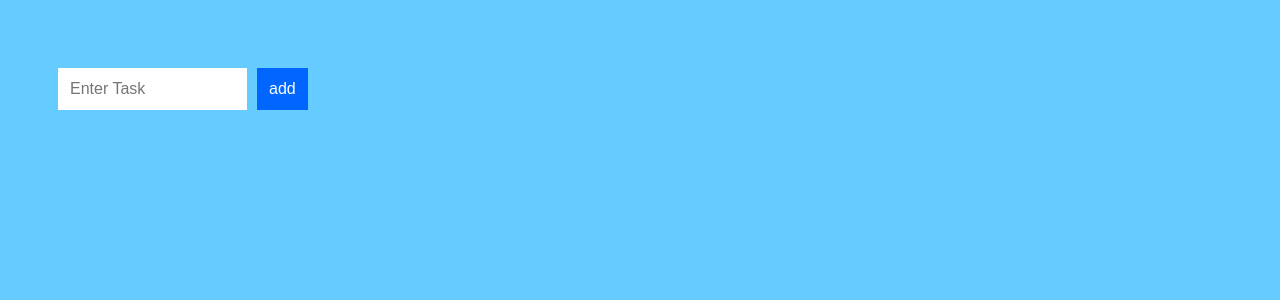
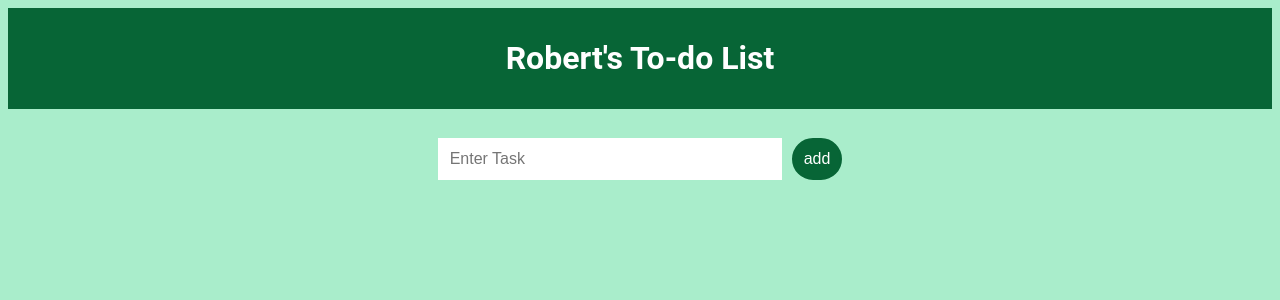
Before and after one commit to RobertCalamari/ToDoList, a React (Create React App) app: page / in a window 1280 px wide. Shown: the top 300 px of the page. Built offline with nearby package versions, Linux system fonts and the light colour scheme.

Commit message:
Lots of CS Changes

```diff
--- a/public/index.html
+++ b/public/index.html
@@ -4,8 +4,14 @@
     <title>Todo List</title>
   </head>
   <body>
-    <div id="container">
+  	<div style="background-color: #076536;color:white; padding: 10px 10px 10px 10px">
+  		<h1 style="text-align: center">Robert's To-do List</h1>
+  	</div>
+  	<br>
 
+  	<div style="text-align: center;">
+    	<div style="padding: 0% 0% 0% 0%;" id="container">
+    </div>
     </div>
   </body>
 </html>
--- a/src/TodoList.css
+++ b/src/TodoList.css
@@ -2,7 +2,7 @@
 	padding:10px;
 	font-size:16px;
 	border:2px solid #FFF;
-	width:165px;
+	width:320px;
 }
 
 .todoListMain .header button {
@@ -10,30 +10,30 @@
 	font-size:16px;
 	margin:10px;
 	margin-right:0px;
-	background-color: #0066FF;
+	background-color: #076536;
 	color:#FFF;
-	border:2px solid #0066FF;
+	border:2px solid #076536;
+	border-radius:80px;
 }
 
 .todoListMain .header button:hover{
-	background-color: #003399;
-	border:2px solid #003399;
+	background-color: #022614;
+	border:2px solid #022614;
 	cursor: pointer;
 }
 
 .todoListMain .theList li {
 	color: #333;
-	background-color: rgba(255,255,255,.5);
+	background-color:#17e67f;
 	padding: 15px;
 	margin: 15px;
-	border-radius:5px;
+	border-radius:20px;
 	list-style: none;
-
 	transition: background-color .2 ease-out;
 }
 
 .todoListMain .theList li:hover {
-	background-color: #c0c0c0;
+	background-color: #f12f2f;
 	cursor: pointer;
 }
 
--- a/src/index.css
+++ b/src/index.css
@@ -1,11 +1,11 @@
 body {
-padding: 50px;
-background-color: #66CCFF;
-font-family: sans-serif;
+
+background-color: #a9edcb;
+font-family: 'Roboto', sans-serif;
+
 
 }
 
 #container {
-	display:flex;
-	justify-content:flex;
+
 }
```
